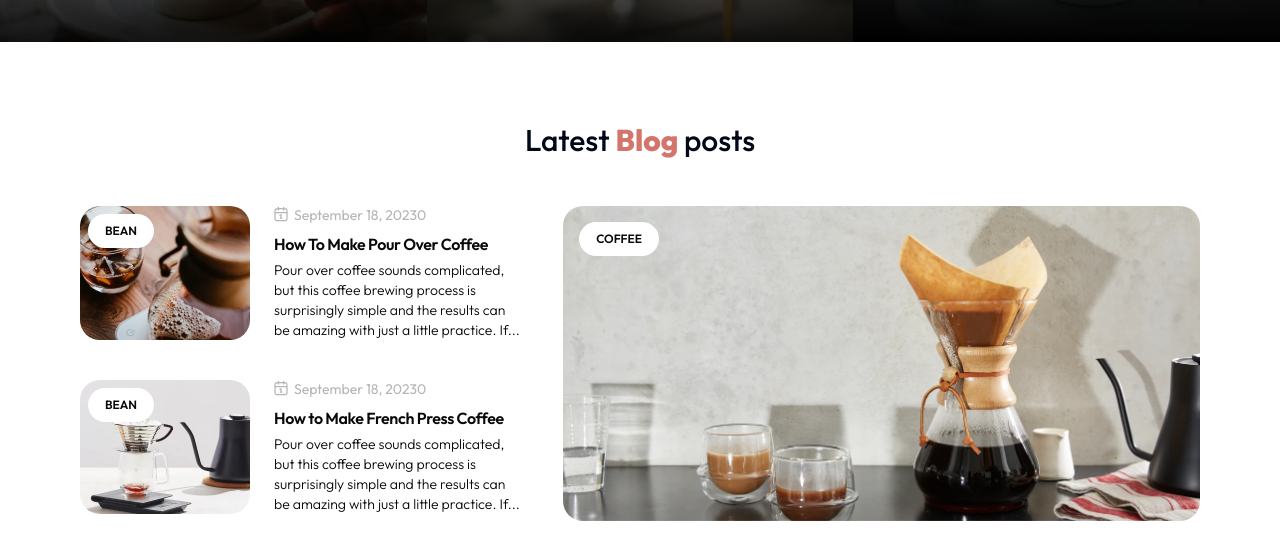
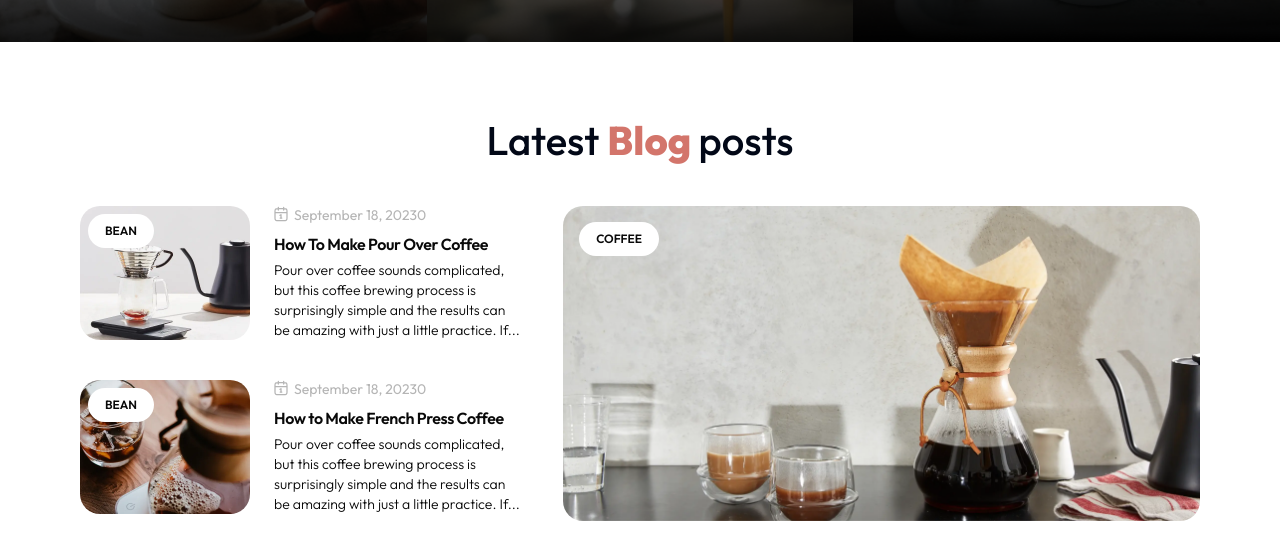
Before and after one commit to star-works/coffee-beans, a Next.js app: page / in a window 1280 px wide. Shown: the part 3232-3768 px from the top of the page. Built offline with nearby package versions, Linux system fonts and the light colour scheme.

Commit message:
blog font size

```diff
--- a/src/components/common/Helper.jsx
+++ b/src/components/common/Helper.jsx
@@ -93,7 +93,7 @@ export const serviceData = [
 ];
 export const blogData = [
   {
-    image: "/assets/images/webp/blog_img_1.webp",
+    image: "/assets/images/webp/blog_img_2.webp",
     badge: "Bean",
     blogDate: "September 18, 20230",
     title: "How To Make Pour Over Coffee",
@@ -101,7 +101,7 @@ export const blogData = [
       "Pour over coffee sounds complicated, but this coffee brewing process is surprisingly simple and the results can be amazing with just a little practice. If...",
   },
   {
-    image: "/assets/images/webp/blog_img_2.webp",
+    image: "/assets/images/webp/blog_img_1.webp",
     badge: "Bean",
     blogDate: "September 18, 20230",
     title: "How to Make French Press Coffee",
--- a/src/components/homepage/LatestBlog.jsx
+++ b/src/components/homepage/LatestBlog.jsx
@@ -13,7 +13,7 @@ import { Badge } from "@/components/ui/badge";
 const LatestBlog = () => {
   return (
     <div className="max-w-[1120px] mx-auto px-3 xl:px-0 py-12 sm:py-16 md:py-20">
-      <h2 className="text-center font-medium sm:text-3xl text-3xl md:text-4xxl text-DarkBlack mb-5 sm:mb-8 lg:mb-12">
+      <h2 className="text-center font-medium sm:text-3xl text-3xl md:text-[40px]  text-DarkBlack mb-5 sm:mb-8 lg:mb-12">
         Latest <span className="font-extrabold text-[#d3756b]">Blog </span>
         posts
       </h2>
```
